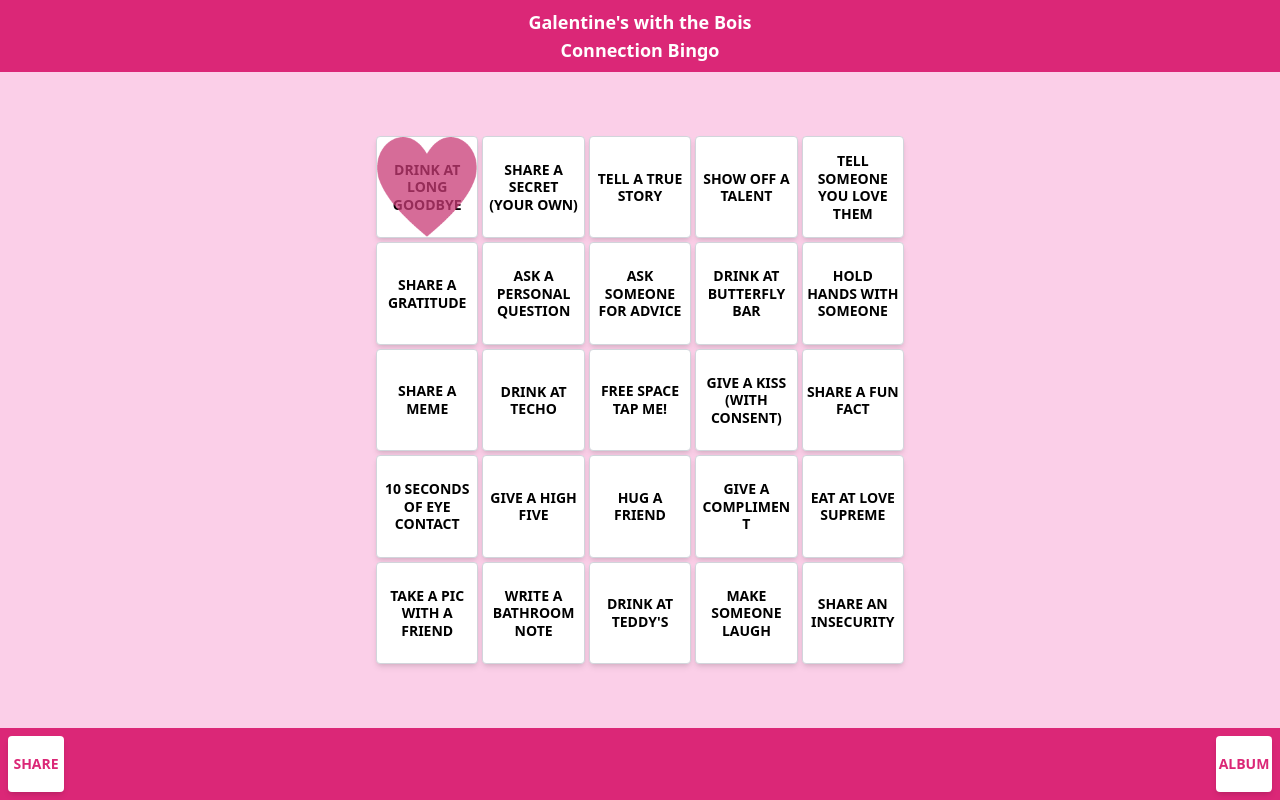
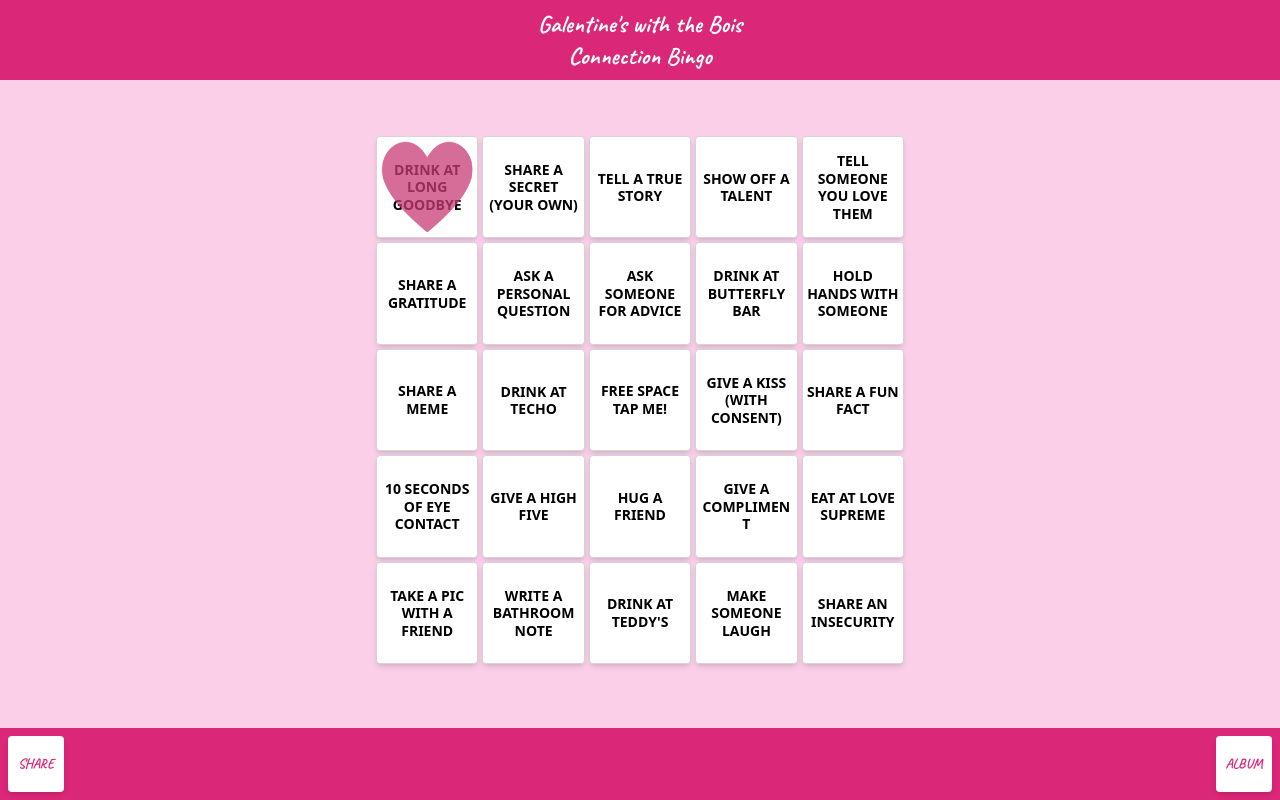
Before and after one commit to JesseDenier/Portfolio2025, a React (Vite) app in the folder client/: page /bingo2025 in a window 1280 px wide. Both pictures are taken after a click on the element "DRINK AT LONG GOODBYE". Built offline with nearby package versions, Linux system fonts and the light colour scheme.

Commit message:
Improved fonts and heart size.

```diff
--- a/client/index.html
+++ b/client/index.html
@@ -3,6 +3,11 @@
   <!-- Standard HTML head including a custom title and favicon -->
   <head>
     <meta charset="UTF-8" />
+    <!-- Cursive font for use on bingo page. -->
+    <link
+      href="https://fonts.googleapis.com/css2?family=Caveat:wght@400;700&display=swap"
+      rel="stylesheet"
+    />
     <link rel="icon" type="image/svg+xml" href="/favicon.svg" />
     <meta name="viewport" content="width=device-width, initial-scale=1.0" />
     <link href="./src/output.css" rel="stylesheet" />
--- a/client/src/pages/Bingo2025Page.jsx
+++ b/client/src/pages/Bingo2025Page.jsx
@@ -48,7 +48,10 @@ const Bingo2025Page = () => {
   return (
     <main className="fixed inset-0 bg-pink-200 flex justify-center items-center">
       {/* Header */}
-      <header className="absolute top-0 w-full py-2 bg-pink-600 text-white text-lg font-bold items-center text-center">
+      <header
+        className="absolute top-0 w-full py-2 bg-pink-600 text-white text-2xl font-bold items-center text-center"
+        style={{ fontFamily: "'Caveat', cursive" }}
+      >
         Galentine's with the Bois
         <br />
         Connection Bingo
@@ -77,7 +80,7 @@ const Bingo2025Page = () => {
                 <img
                   src="/bingo/Heart2.png"
                   alt="Heart"
-                  className="absolute top-0 left-0 w-full h-full object-contain opacity-75"
+                  className="absolute top-1/2 left-1/2 transform -translate-x-1/2 -translate-y-1/2 w-[90%] h-[90%] object-contain opacity-75"
                 />
               )}
             </div>
@@ -91,6 +94,7 @@ const Bingo2025Page = () => {
       >
         <button
           className="bg-white text-pink-600 font-bold py-1 px-3 rounded shadow-md flex-shrink-0 w-14 h-14 flex justify-center items-center text-sm"
+          style={{ fontFamily: "'Caveat', cursive" }}
           onClick={() => setIsModalOpen(true)}
         >
           SHARE
@@ -99,6 +103,7 @@ const Bingo2025Page = () => {
           href="https://photos.app.goo.gl/xkhbdcL5ypAr2ieJ8"
           target="_blank"
           className="bg-white text-pink-600 font-bold py-1 px-3 rounded shadow-md flex-shrink-0 w-14 h-14 flex justify-center items-center text-sm"
+          style={{ fontFamily: "'Caveat', cursive" }}
         >
           ALBUM
         </a>
```
